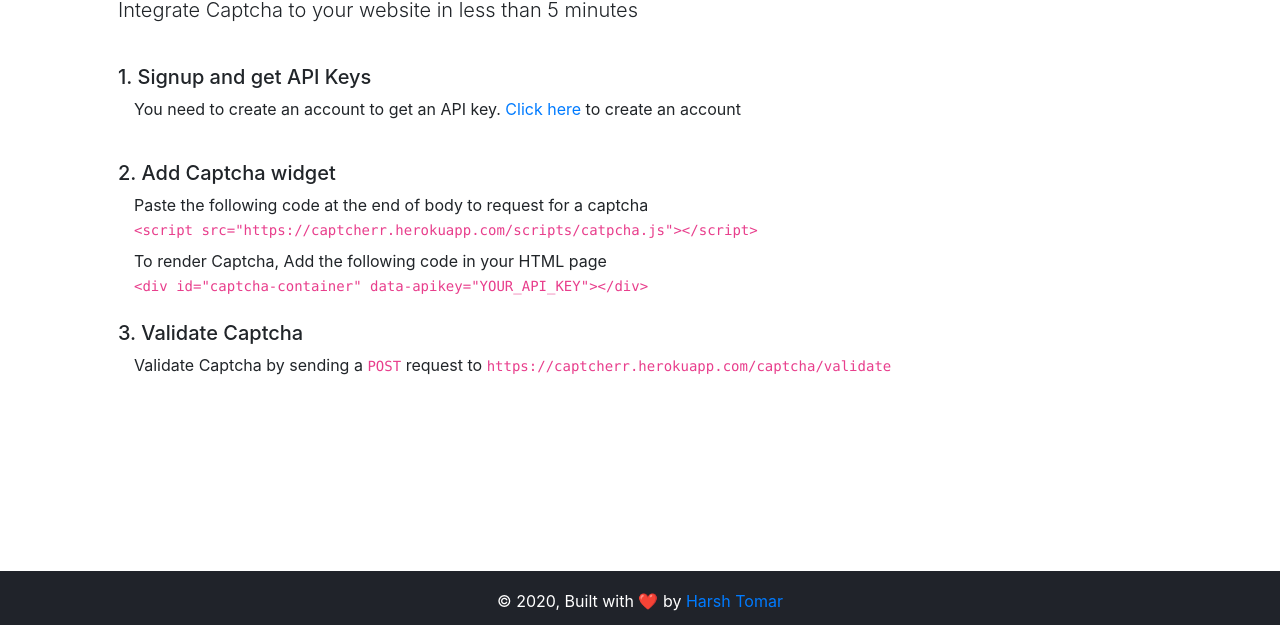
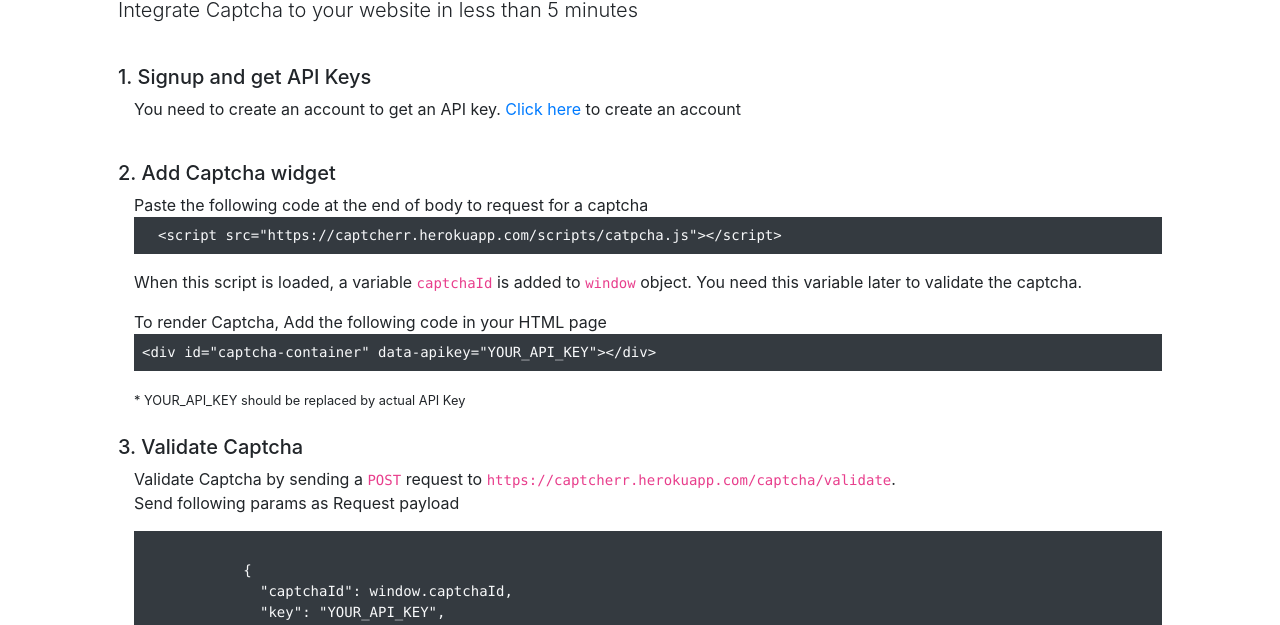
Before and after one commit to harshtomar6/Captcherr-front-end, a Gatsby site: page /get-started in a window 1280 px wide. Shown: the part 169-794 px from the top of the page. Built offline with nearby package versions, Linux system fonts and the light colour scheme; Gatsby itself is replaced by a stand-in of ours.

Commit message:
Finished get-started page

```diff
--- a/src/pages/get-started.js
+++ b/src/pages/get-started.js
@@ -1,12 +1,11 @@
-import React from 'react';
-import Layout from './../components/layout'
-import SEO from './../components/seo'
-import Container from 'react-bootstrap/Container'
-import { Link } from 'gatsby';
-import { SERVER_URI } from './../globals'
+import React from "react"
+import Layout from "./../components/layout"
+import SEO from "./../components/seo"
+import Container from "react-bootstrap/Container"
+import { Link } from "gatsby"
+import { SERVER_URI } from "./../globals"
 
 export default function GetStarted() {
-
   return (
     <Layout>
       <SEO title="Get Started" />
@@ -16,38 +15,57 @@ export default function GetStarted() {
         <p className="lead">
           Integrate Captcha to your website in less than 5 minutes
         </p>
-        <br/>
+        <br />
 
         <h5>1. Signup and get API Keys</h5>
         <p className="ml-3">
           You need to create an account to get an API key.
           <Link to="/signup"> Click here</Link> to create an account
         </p>
-        <br/>
+        <br />
 
         <h5>2. Add Captcha widget</h5>
         <p className="ml-3 mb-0">
           Paste the following code at the end of body to request for a captcha
         </p>
-        <code className="ml-3">
-          {`<script src="${SERVER_URI}/scripts/catpcha.js"></script>`}
-        </code>
-        <br/>
+        <pre className="p-2 bg-dark ml-3">
+          <code className="ml-3 text-light">
+            {`<script src="${SERVER_URI}/scripts/catpcha.js"></script>`}
+          </code>
+        </pre>
+        <p className="ml-3">
+          When this script is loaded, a variable <code>captchaId</code> is added to <code>window</code> object.
+          You need this variable later to validate the captcha.
+        </p>
         <p className="mt-2 ml-3 mb-0">
           To render Captcha, Add the following code in your HTML page
         </p>
-        <code className="ml-3">
-          {
-            `<div id="captcha-container" data-apikey="YOUR_API_KEY"></div>`
-          }
-        </code>
-
-        <br/><br/>
+        <pre className="p-2 bg-dark ml-3">
+          <code className="text-light">
+            {`<div id="captcha-container" data-apikey="YOUR_API_KEY"></div>`}
+          </code>
+        </pre>
+        <small className="ml-3">* YOUR_API_KEY should be replaced by actual API Key </small>
+        <br />
+        <br />
 
         <h5>3. Validate Captcha</h5>
         <p className="ml-3">
-        Validate Captcha by sending a <code>POST</code> request to <code>{`${SERVER_URI}/captcha/validate`}</code>
+          Validate Captcha by sending a <code>POST</code> request to{" "}
+          <code>{`${SERVER_URI}/captcha/validate`}</code>. <br/>
+          Send following params as Request payload
         </p>
+        <pre className="p-2 ml-3 bg-dark">
+          <code className="text-light">
+            {`
+            {
+              "captchaId": window.captchaId,
+              "key": "YOUR_API_KEY",
+              "text": "TEXT_FROM_USER_INPUT"
+            }`
+            }
+          </code>
+        </pre>
       </Container>
     </Layout>
   )
```
